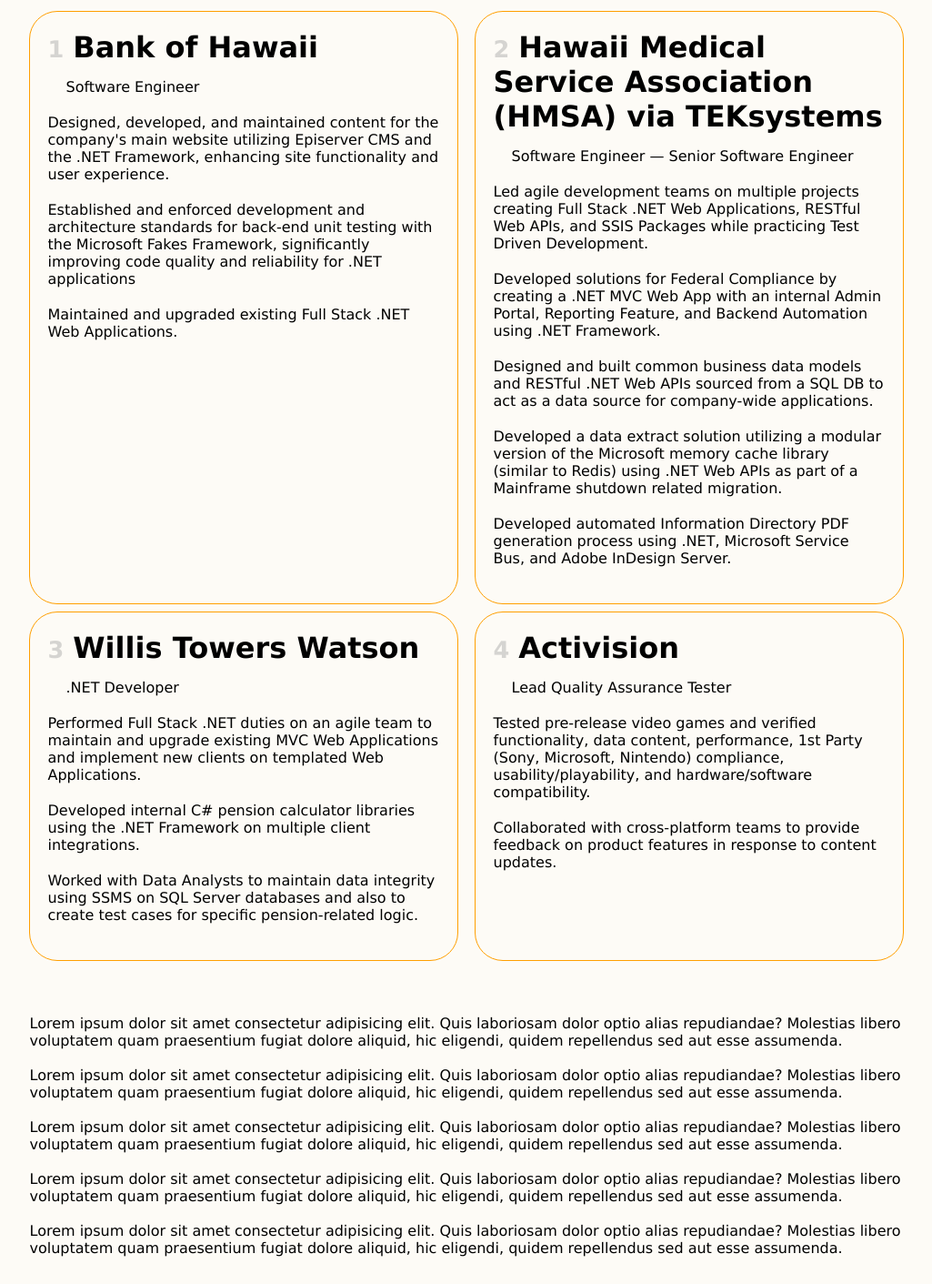
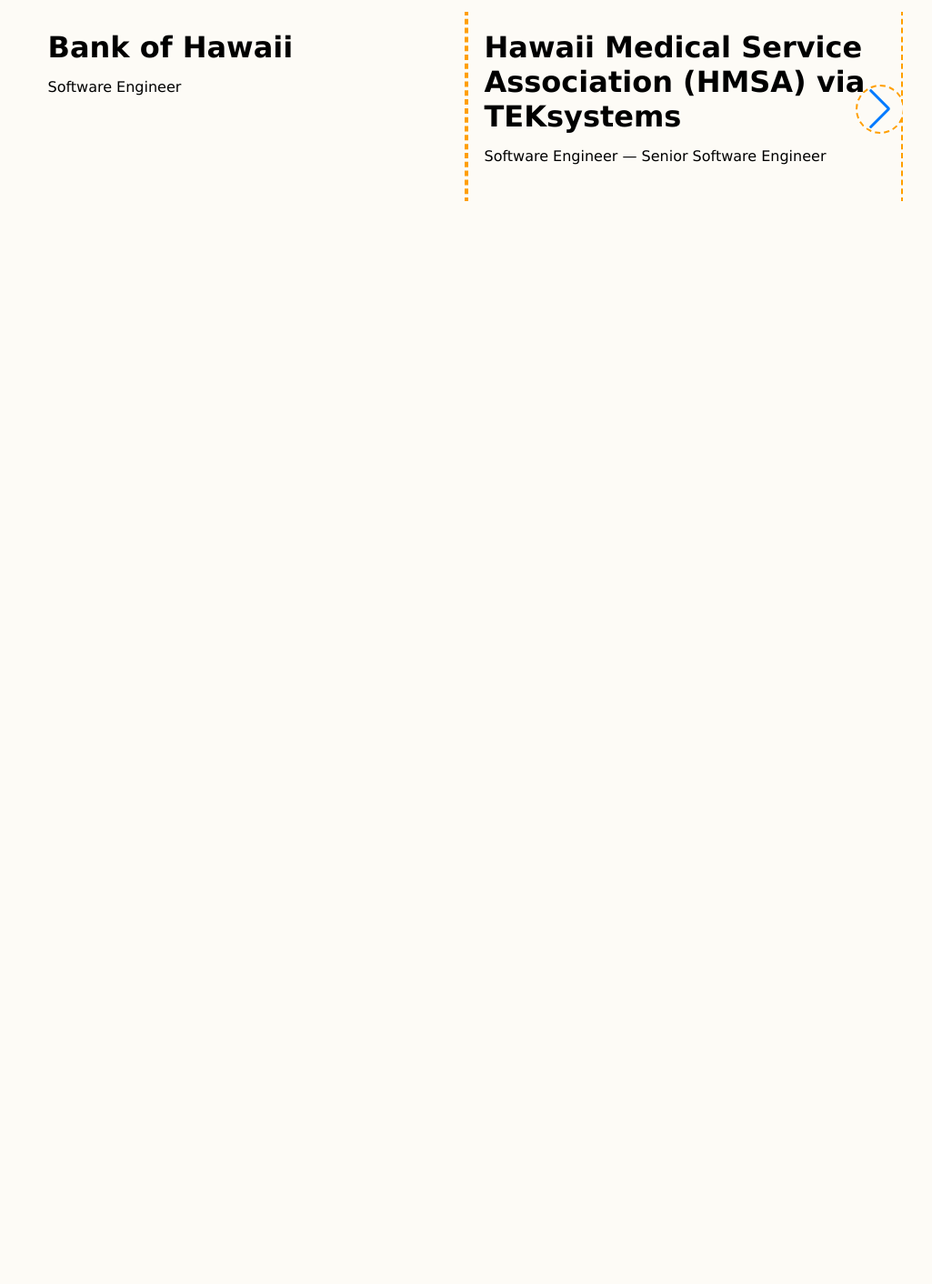
Before and after one commit to savikdf/savikdf.github.io, a website: page index.html in a window 1280 px wide. Shown: the part 737-2148 px from the top of the page at 91% size, without its empty margins (120-1145 px from the left). After the commit the page ends 988 px from the top, so only its background shows below. Drawn offline with nearby package versions, Linux system fonts and the light colour scheme.

Commit message:
Adds swiper and refactors js

```diff
--- a/index.html
+++ b/index.html
@@ -22,6 +22,10 @@
     -->
 
     <link rel="stylesheet" href="/src/dist/main.css">
+
+    <!--SWIPER-->
+    <script src="https://cdn.jsdelivr.net/npm/swiper@11.1.9/swiper-bundle.min.js"></script>
+    <link href="https://cdn.jsdelivr.net/npm/swiper@11.1.9/swiper-bundle.min.css" rel="stylesheet">
 </head>
 
 <body>
@@ -48,47 +52,26 @@
             <span id="debug-mouseInactiveTimer"></span>
 
         </div>
+
         <section>
-            <div id="job-cards" class="container card-grid">
+            <div class="container">
+                <div class="card-swiper swiper">
+                    <div id="job-cards" class="swiper-wrapper">
 
+                    </div>
+                    <div class="card-nav card-nav__prev swiper-button-prev"></div>
+                    <div class="card-nav card-nav__next swiper-button-next"></div>
+                </div>
             </div>
         </section>
 
-        <section id="test-x">
-            <img class="section-image" src="./images/landing-background-savik.webp" alt="Savik presenting the website"
-                role="display">
-            <div class="container">
-                <!-- <img class="container__image" src="./images/nicholas-cage.webp" alt="Nicholas Cage" role="display"> -->
-
-                <p>Lorem ipsum dolor sit amet consectetur adipisicing elit. Quis laboriosam dolor optio alias
-                    repudiandae? Molestias libero voluptatem quam praesentium fugiat dolore aliquid, hic eligendi,
-                    quidem repellendus sed aut esse assumenda.</p>
-                </br>
-                <p>Lorem ipsum dolor sit amet consectetur adipisicing elit. Quis laboriosam dolor optio alias
-                    repudiandae? Molestias libero voluptatem quam praesentium fugiat dolore aliquid, hic eligendi,
-                    quidem repellendus sed aut esse assumenda.</p>
-                </br>
-
-                <p>Lorem ipsum dolor sit amet consectetur adipisicing elit. Quis laboriosam dolor optio alias
-                    repudiandae? Molestias libero voluptatem quam praesentium fugiat dolore aliquid, hic eligendi,
-                    quidem repellendus sed aut esse assumenda.</p>
-                </br>
-
-                <p>Lorem ipsum dolor sit amet consectetur adipisicing elit. Quis laboriosam dolor optio alias
-                    repudiandae? Molestias libero voluptatem quam praesentium fugiat dolore aliquid, hic eligendi,
-                    quidem repellendus sed aut esse assumenda.</p>
-                </br>
-
-                <p>Lorem ipsum dolor sit amet consectetur adipisicing elit. Quis laboriosam dolor optio alias
-                    repudiandae? Molestias libero voluptatem quam praesentium fugiat dolore aliquid, hic eligendi,
-                    quidem repellendus sed aut esse assumenda.</p>
-            </div>
-        </section>
+        <!-- <section>
+            <div id="job-cards" class="container card-grid"> </div>
+        </section> -->
 
     </main>
 
     <!-- <script src="https://platform.linkedin.com/badges/js/profile.js" async defer type="text/javascript"></script> -->
-    <!-- <script src="/scripts/jquery-3.6.0.min.js"></script> -->
     <script src="/src/js/index.js"></script>
 
 </body>
--- a/src/js/index.js
+++ b/src/js/index.js
@@ -198,7 +198,7 @@
 
   doTimer: function(){
     const _ = SL_eventsModule;
-    console.log("doing timer")
+    //console.log("doing timer")
     _.config.timer_noMouseMovementDelta = Date.now() - _.config.timer_noMouseMovementStart; // milliseconds elapsed since start
     _.config.timer_noMouseMovement = Math.floor(_.config.timer_noMouseMovementDelta / 1000); // in seconds
     document.getElementById('debug-mouseInactiveTimer').textContent = _.config.timer_noMouseMovement;
@@ -210,16 +210,38 @@
   config : {
     cardSectionId: "job-cards",
     projectCardTemplate: `
-      <div class="card">
-        <h2 class="card__header"><span>{num}</span>{company}</h2>
+      <div class="card swiper-slide">
+        <h2 class="card__header">{company}</h2>
         <p class="card__role">{position}</p>
-        {responsibilities}
+        <ul class="card__list">
+          {responsibilities}
+        </ul>
       </div>
       `,
+    cardSwiperConfig: {
+      slidesPerView: 2,
+      spaceBetween: "0px",
+      // Optional parameters
+      direction: 'horizontal',
+      loop: false,
+      autoPlay: false,
+      navigation: {
+        nextEl: '.card-nav__next',
+        prevEl: '.card-nav__prev',
+        disabledClass: 'card-nav--disabled'
+      },
+
+      // And if we need scrollbar
+      // scrollbar: {
+      //   el: '.swiper-scrollbar',
+      // },
+    },
+    cardSwiper: null,
   },
   init: function() {
     const _ = this;
     _.refreshProjectCards();
+    _.initCardSwiper();
   },
 
   refreshProjectCards: function(){
@@ -239,6 +261,11 @@
         .catch(error => {
           console.error('Error refreshing Project Cards', error);
         });
+  },
+  initCardSwiper: function(){
+    const _ = this;
+    const cardSwiper = new Swiper('.card-swiper', _.config.cardSwiperConfig);
+    _.config.cardSwiper = cardSwiper;
   },
   eyeTrack: function(){
     let eyes = [...document.querySelectorAll('.eye')];
@@ -267,13 +294,13 @@
       .replace("{responsibilities}", _.generateProjectItemList(job.responsibilities));
   },
   generateProjectItemList: function(items){
-    let result = '<ul>'
+    let result = '';
 
     items.forEach((item, i) => {
       result += `<li>${item}</li>`
     });
 
-    return result + '</ul>'
+    return result;
   },
 }
 
--- a/src/sass/components/_cards.scss
+++ b/src/sass/components/_cards.scss
@@ -1,18 +1,22 @@
 .card-grid{
+    $diameter : 50px;
+
     position: relative;
     display: flex;
     flex-direction: row;
     flex-wrap: wrap;
     $gap: 10px;
     gap: $gap calc(2 * #{$gap});
+    padding-top: calc($diameter / 2)!important;
+
+
+
+}
 
 .card{
     position: inherit;
-        border-radius: 30px;
-        outline: 1px solid $color-theme;
-        max-width: calc(50% - $gap);
+    overflow: visible;
     padding: 20px;
-        // max-width: calc(50% - calc($gap-val * 2));
 
     *{
         margin-bottom: 20px;
@@ -45,10 +49,45 @@
     }
 
     &__role{
-            padding-left: 20px;
     }
 
+    &__list{
+        display: none;
+    }
 
 }
 
+.card-swiper{
+    overflow: visible;
+
+    .swiper-wrapper{
+
+        .card{
+            height: auto;
+            outline: 2px dashed $color-theme;
         }
+    }
+
+    .card-nav{
+        position: absolute;
+        top: 50%;
+        outline: 2px dashed $color-theme;
+        background-color: $color-page;
+        width: 50px;
+        height: 50px;
+        border-radius: 50%;
+        transition: 300ms;
+
+        &__next{
+            right: 0px;
+        }
+        &__prev{
+            left: 0px;
+        }
+
+        &--disabled{
+            opacity: 0;
+        }
+    }
+
+}
--- a/src/sass/components/_hero.scss
+++ b/src/sass/components/_hero.scss
@@ -23,7 +23,6 @@
 
     .head{
         display: none!important;
-
         width: 100%;
         height: 30px;
         outline: 1px solid blue;
```
Also changed, not shown: src/dist/main.css, src/dist/vendor/swiper.css (added), src/dist/vendor/swiper.js (added). Lines whose indentation alone changed are shown as unchanged.
